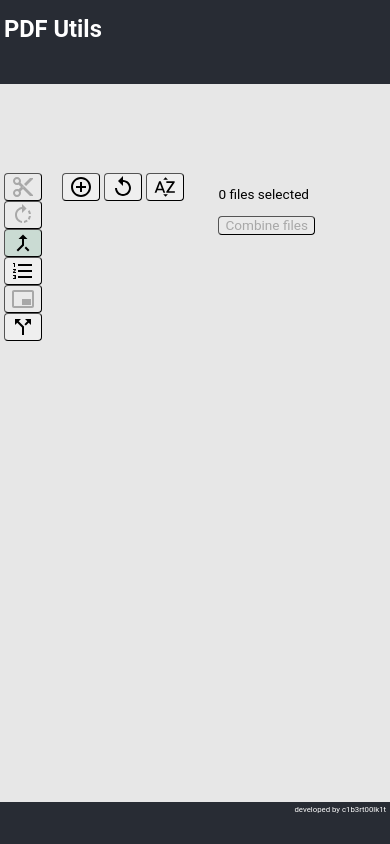
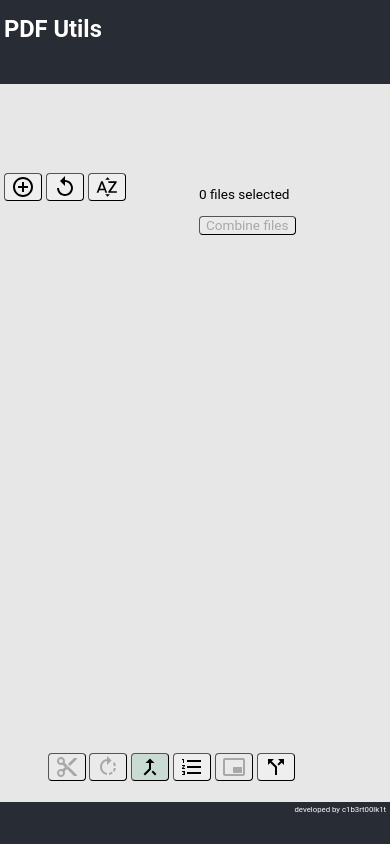
Before and after one commit to c1b3rt00lk1t/pdf-poc, a React (Vite) app: page / in a window 390 px wide. Built offline with nearby package versions, Linux system fonts and the light colour scheme.

Commit message:
Add style for screens under 400px

```diff
--- a/src/App.module.css
+++ b/src/App.module.css
@@ -35,7 +35,15 @@ button {
   background-size: cover;
 }
 
-@media screen and (max-width: 576px) {
+@media screen and (max-width: 400px) {
+  .main {
+    grid-template-columns: 1fr 1fr;
+    grid-template-rows: 12fr 1fr;
+    font-size: 0.85rem;
+  }
+}
+
+@media screen and (min-width: 400px) and (max-width: 576px) {
   .main {
     grid-template-columns: 15vw 40vw 45vw;
     font-size: 0.85rem;
--- a/src/components/Sidebar.module.css
+++ b/src/components/Sidebar.module.css
@@ -18,6 +18,16 @@
 
 .span {
   margin-left: 0.5em;
+}
+
+@media screen and (max-width: 400px) {
+  .Sidebar {
+    order: 3;
+    flex-direction: row;
+    height: fit-content;
+    padding: 0;
+    margin: 0 auto;
+  }
 }
 
 @media screen and (max-width: 768px) {
```
